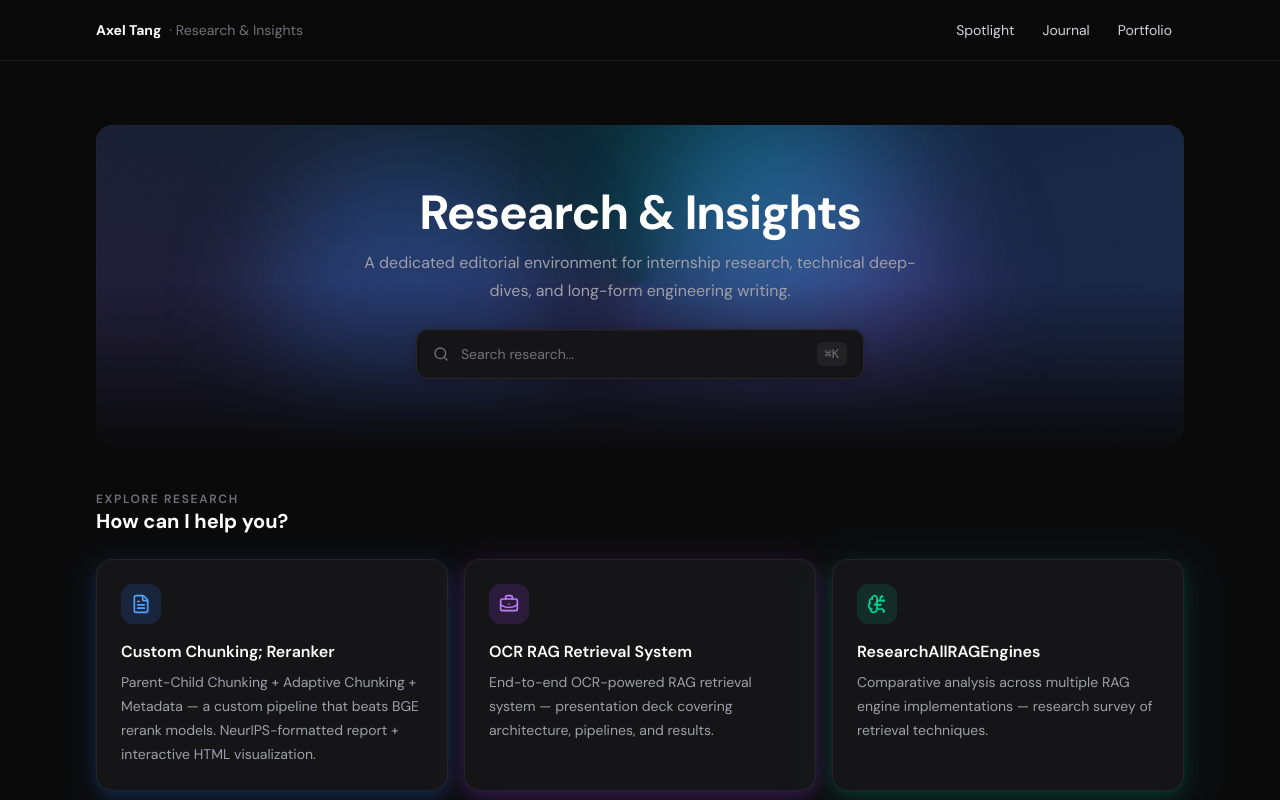
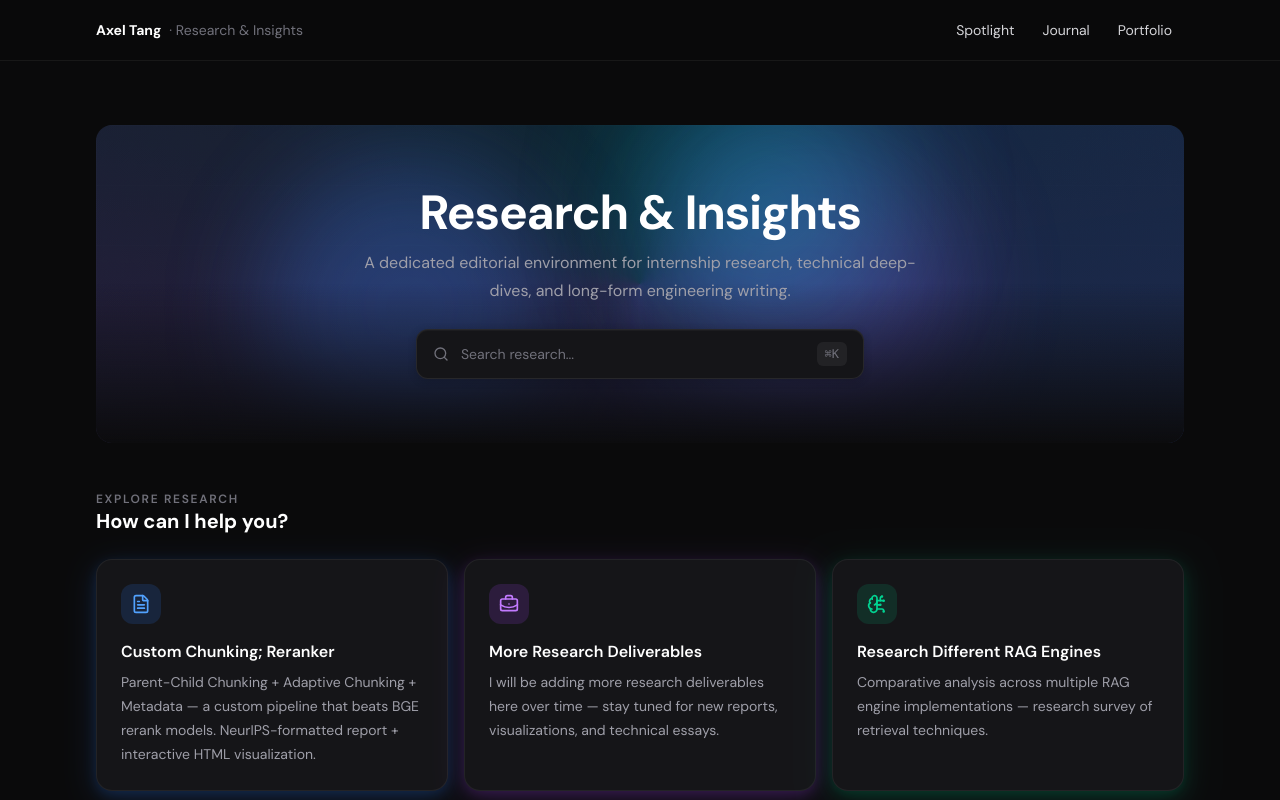
Before and after one commit to AxelTWC/research, a React (Vite) app: page / in a window 1280 px wide. Shown: the top 800 px of the page. Built offline with nearby package versions, Linux system fonts and the light colour scheme.

Commit message:
Update App.jsx

```diff
--- a/src/App.jsx
+++ b/src/App.jsx
@@ -48,17 +48,17 @@ const categoryCards = [
     icon: BriefcaseBusiness,
     accent: 'border-purple-500/50 hover:border-purple-500 shadow-purple-500/15',
     iconBg: 'bg-purple-500/15 text-purple-400',
-    title: 'OCR RAG Retrieval System',
-    desc: 'End-to-end OCR-powered RAG retrieval system — presentation deck covering architecture, pipelines, and results.',
-    href: '#featured',
+    title: 'More Research Deliverables',
+    desc: 'I will be adding more research deliverables here over time — stay tuned for new reports, visualizations, and technical essays.',
+    href: '#journal',
   },
   {
     icon: BrainCircuit,
     accent: 'border-emerald-500/50 hover:border-emerald-500 shadow-emerald-500/15',
     iconBg: 'bg-emerald-500/15 text-emerald-400',
-    title: 'ResearchAllRAGEngines',
+    title: 'Research Different RAG Engines',
     desc: 'Comparative analysis across multiple RAG engine implementations — research survey of retrieval techniques.',
-    href: '#featured',
+    href: '/research/Reports/ResearchAllRAGEngines.html',
   },
 ]
 
```
